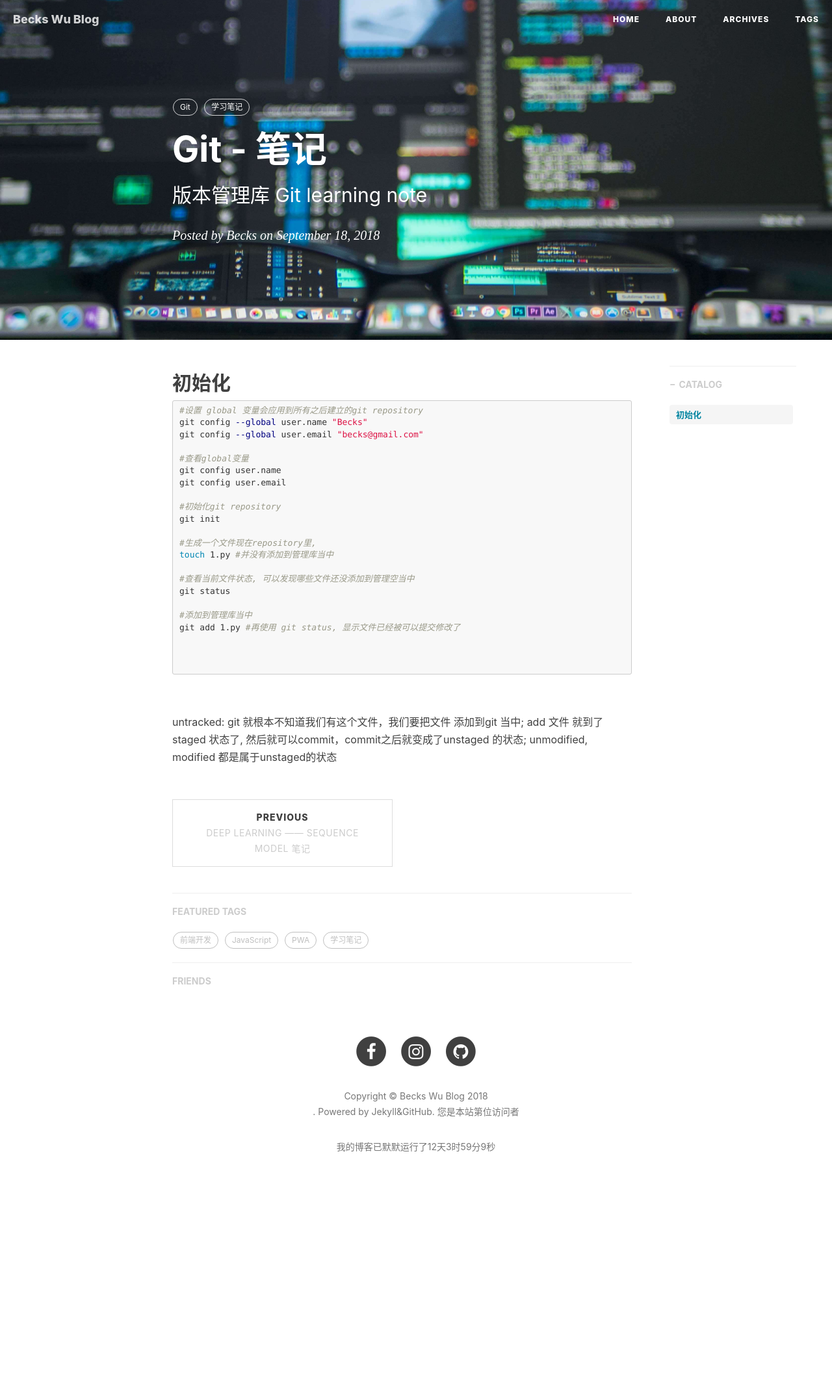
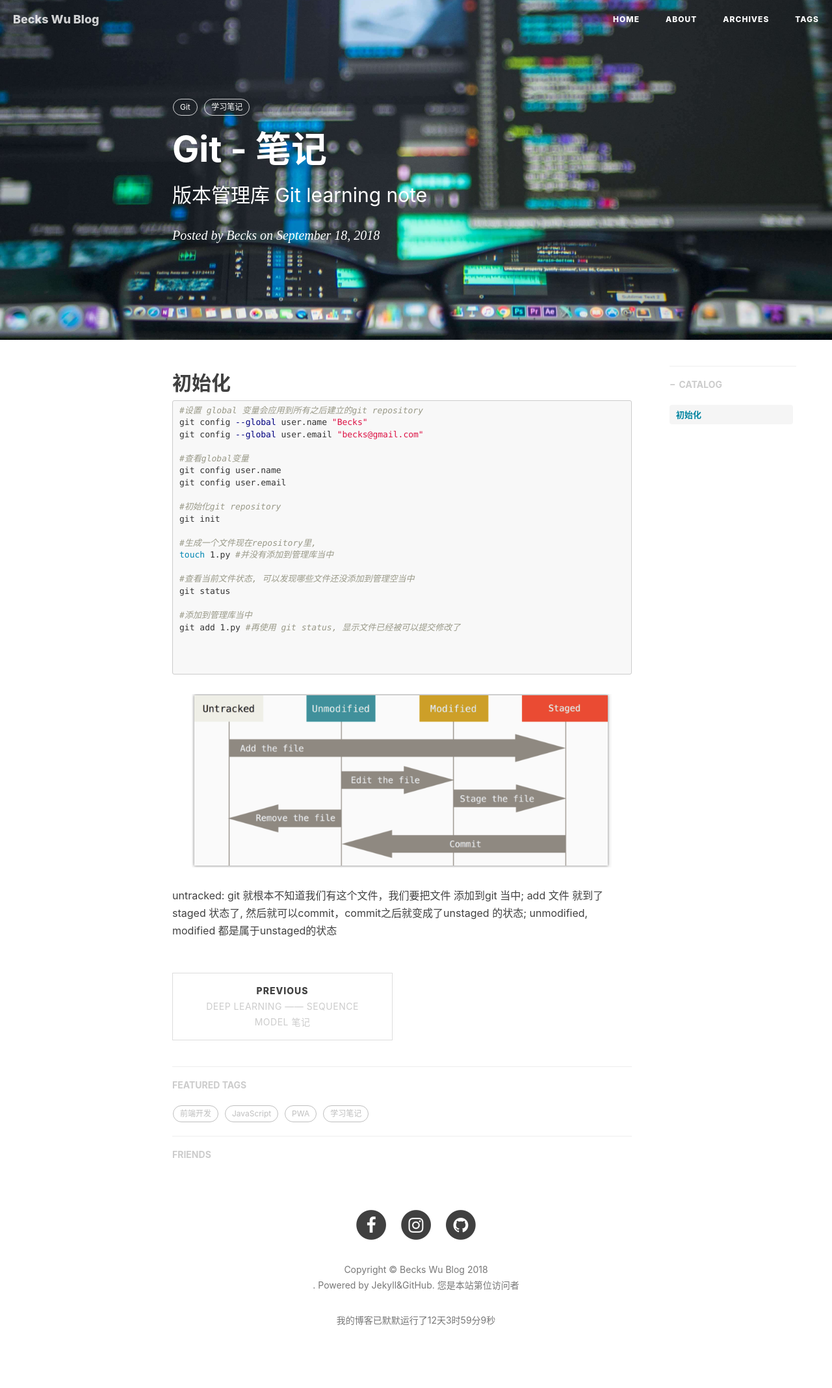
Before and after one commit to beckswu/beckswu.github.io, a Jekyll site: the page built from _posts/2018-09-18-git-note.markdown, in a window 1280 px wide. Shown: the whole page at 65% size. Built offline with Jekyll 4.4.1, drawn with Linux system fonts in a browser that asks for light colours; nearby versions of some CDN libraries; comment, search, counter and statistics services are not loaded; before the commit the page ends 1869 px from its top, so only the background shows below that.

Commit message:
change pic loc

````diff
--- a/_posts/2018-09-18-git-note.markdown
+++ b/_posts/2018-09-18-git-note.markdown
@@ -39,6 +39,6 @@ git add 1.py #再使用 git status, 显示文件已经被可以提交修改了
 
 ```
 
-![](/img/git-note/gitpic1.png)
+![](/img/post/git-note/gitpic1.png)
 
 untracked: git 就根本不知道我们有这个文件，我们要把文件 添加到git 当中; add 文件 就到了staged 状态了, 然后就可以commit，commit之后就变成了unstaged 的状态;  unmodified, modified 都是属于unstaged的状态
````
